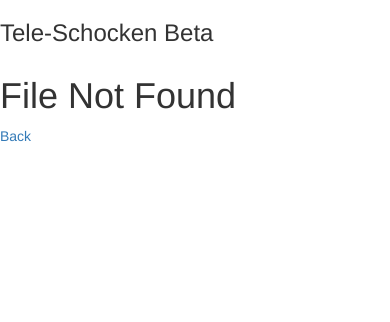
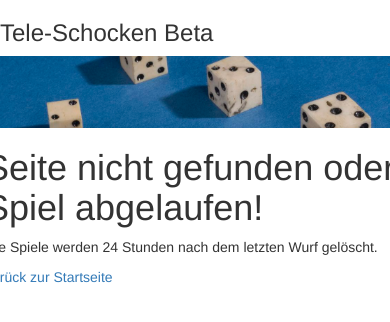
Before and after one commit to Skill3t/Tele-Schocken, a Flask app: page /game/1 in a window 390 px wide; the page is wider, and only the part inside the window is pictured. Shown: the top 322 px of that part. Run offline with Flask 2, Linux system fonts and the light colour scheme; data that the repository does not hold is empty; some libraries are stand-ins or nearby versions.

Commit message:
nice error page

```diff
--- a/backend/app/templates/404.html
+++ b/backend/app/templates/404.html
@@ -1,6 +1,16 @@
 {% extends "base.html" %}
 
 {% block content %}
-    <h1>File Not Found</h1>
-    <p><a href="{{ url_for('index') }}">Back</a></p>
+{{ super() }}
+<div class="row col-md-offset-1">
+  <h1>Seite nicht gefunden oder Spiel abgelaufen!</h1>
+</div>
+<div class="row col-md-offset-1">
+  <p>Die Spiele werden 24 Stunden nach dem letzten Wurf gelöscht.</p>
+</div>
+<div class="row col-md-offset-1">
+  <p><a href="{{ url_for('index') }}">zurück zur Startseite</a></p>
+</div>
+
+
 {% endblock %}
```
